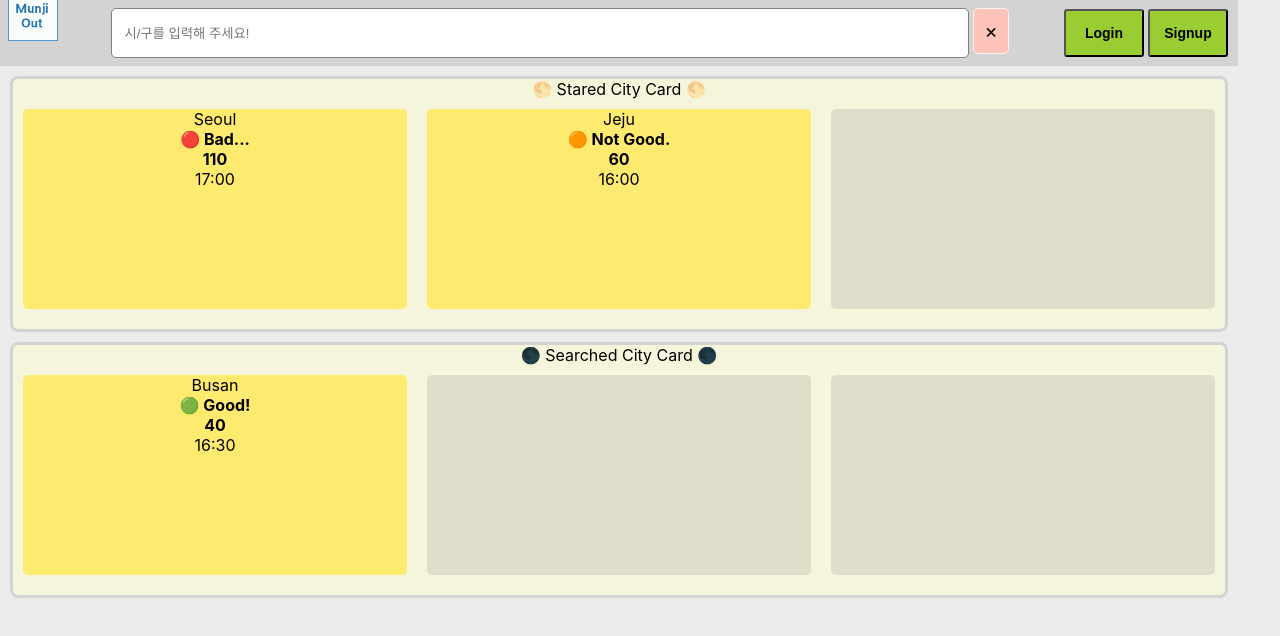
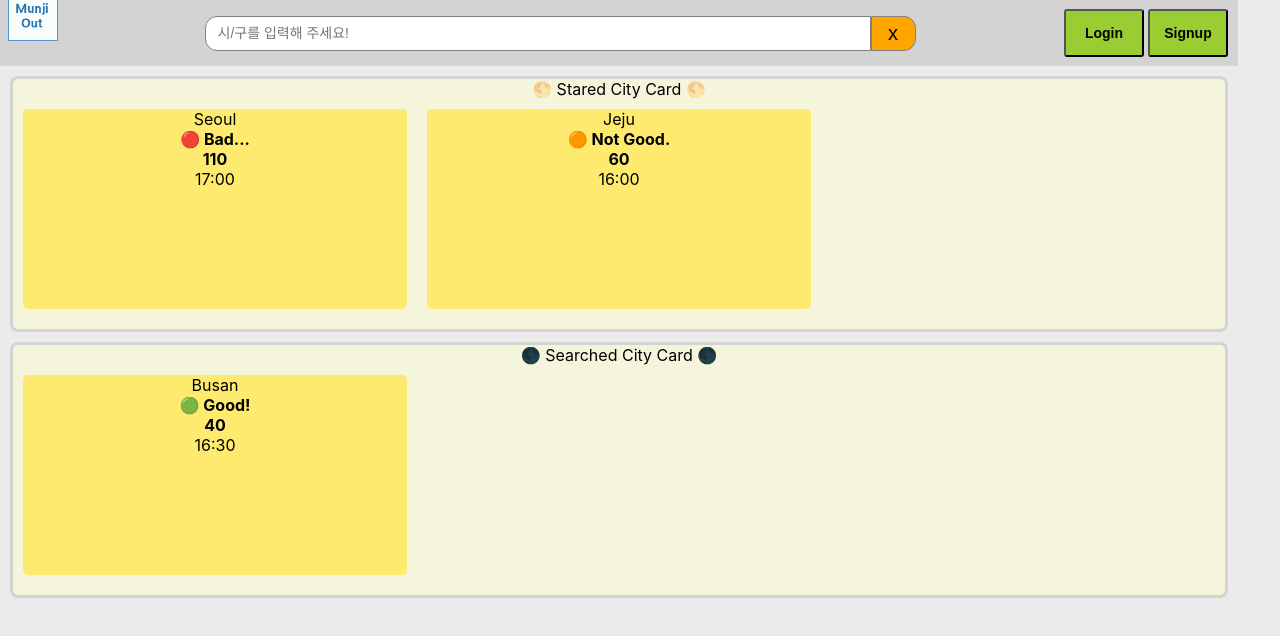
Before and after one commit to codestates/MunjiOut, a React (Create React App) app in the folder client/: page / in a window 1280 px wide. Shown: the top 636 px of the page. Built offline with nearby package versions, Linux system fonts and the light colour scheme.

Commit message:
add: mainpage searchBar, modify: signup searchbar

```diff
--- a/client/package.json
+++ b/client/package.json
@@ -7,6 +7,7 @@
     "@testing-library/react": "^11.1.0",
     "@testing-library/user-event": "^12.1.10",
     "axios": "^0.21.1",
+    "korean-regexp": "^1.0.9",
     "react": "^17.0.2",
     "react-dom": "^17.0.2",
     "react-router-dom": "^5.2.0",
--- a/client/src/App.js
+++ b/client/src/App.js
@@ -5,10 +5,9 @@ import Login from "./pages/Login";
 import Mypage from "./pages/Mypage";
 import { useEffect, useState } from "react";
 import { BrowserRouter, Route, Switch } from 'react-router-dom';
+import { getRegExp } from 'korean-regexp';
 
 function App() {
-  // SearchBar test Start
-  const LN = LocationName.map(el => el.locationName);
 
   const isStaredDummy = [
     { id: 1, city: "Seoul", time: "17:00", pm10value: 110 },
@@ -18,16 +17,30 @@ function App() {
     { id: 1, city: "Busan", time: "16:30", pm10value: 40 },
   ];
 
+  const LN = LocationName.map(el => el.locationName);
   const [keyword, setKeyword] = useState("");
-  const [searchResult, setSearchResult] = useState(LN);
+  const [searchResult, setSearchResult] = useState([]);
+  const [searchResultIdx, setSearchResultIdx] = useState(-1);
 
   // * keyword가 초기화 될 때마다, searchResult 변경하는 useEffect
   useEffect(() => {
     if (!keyword) {
-      setSearchResult(LN);
+      setSearchResult([]);
+      setSearchResultIdx(-1);
+    } else {
+      setSearchResult(LN
+        .filter(el => getRegExp(keyword).test(el))
+        .filter((el, idx) => idx < 5 ? el : null)
+      );
     }
-    console.log('🔵', keyword, '🟡', searchResult);
   }, [keyword]);
+
+  // * keyword, searchResult가 변경될 때 마다, keyword가 searchResult[0]과 동일하다면 searchResult 비우는 useEffect
+  // * searchResult가 비워질 때 마다, idx 초기화되는 useEffect
+  useEffect(() => {
+    if (keyword === searchResult[0]) setSearchResult([]);
+    if (searchResult.length === 0) setSearchResultIdx(0);
+  }, [keyword, searchResult]);
 
   // * SearchBar에 단어를 입력하면, keyword가 변경되는 event handler
   const handleKeywordChange = (e) => setKeyword(e.target.value);
@@ -35,22 +48,26 @@ function App() {
   // * kewyword를 초기화하는 event handler
   const handleKeywordDelete = () => setKeyword("");
 
-  // * SearchBar에 단어를 입력하면, DropDown & 클릭 시 event 발생하는 event handler
+  // * DropDown에 있는 li 클릭 시 해당 내용으로 keyword update되는 event handler
   const handleDropDownClick = (e) => {
-    setKeyword(e.target.innerHTML);
-    setSearchResult(LN.filter(el => el.includes(e.target.innerHTML)));
-  };
+    setKeyword(e.target.innerText);
+  }
 
-  // SearchBar test End
+  // * DropDonw에서 방향키, Enter 클릭 시 작용
+  const handleDropDown = (e) => {
+    if (e.key === "ArrowDown" && searchResultIdx < searchResult.length - 1) {
+      setSearchResultIdx(searchResultIdx + 1)
+    } else if (e.key === "ArrowUp" &&  -1 < searchResultIdx && searchResultIdx <= searchResult.length - 1) {
+      setSearchResultIdx(searchResultIdx - 1)
+    }
+    if (e.key === "Enter" && searchResult.length !== 0) {
+      setKeyword(searchResult[searchResultIdx]);
+    }
+  }
 
-  // ! Router test를 위해선 isLogin useState 값을 true, false로 변경하세요!
   const [isLogin, setIsLogin] = useState(false);
   const [isStared, setIsStared] = useState(isStaredDummy);
   const [isSearched, setIsSearched] = useState(isSearchedDummy);
-
-  function handleIsLogin () {
-    setIsLogin(!isLogin);
-  }
 
   return (
     <BrowserRouter>
@@ -60,16 +77,26 @@ function App() {
             <MainPage
             keyword={keyword}
             searchResult={searchResult}
+            searchResultIdx={searchResultIdx}
             handleKeywordChange={handleKeywordChange}
             handleKeywordDelete={handleKeywordDelete}
             handleDropDownClick={handleDropDownClick}
+            handleDropDown={handleDropDown}
             isLogin={isLogin}
             isStared={isStared}
             isSearched={isSearched}
             />
           </ Route>
           <Route path="/signup">
-            <Signup />
+            <Signup
+              keyword={keyword}
+              searchResult={searchResult}
+              searchResultIdx={searchResultIdx}
+              handleKeywordChange={handleKeywordChange}
+              handleKeywordDelete={handleKeywordDelete}
+              handleDropDownClick={handleDropDownClick}
+              handleDropDown={handleDropDown}
+            />
           </Route>
           <Route path="/login">
             <Login />
--- a/client/src/MainPage/Component/BodyFeature/Cards/EmptyCard.css
+++ b/client/src/MainPage/Component/BodyFeature/Cards/EmptyCard.css
@@ -6,9 +6,10 @@
   text-align: center;
   border-radius: 5px;
   background-color: gray;
-  opacity: 0.2;
+  opacity: 0;
 }
 
 .emptyCard:hover {
+  opacity: 0.03;
   background-color: rgb(117, 116, 116);
 }
--- a/client/src/MainPage/Component/Header.js
+++ b/client/src/MainPage/Component/Header.js
@@ -3,16 +3,29 @@ import Logo from './HeaderFeature/Logo';
 import Button from './HeaderFeature/Button';
 import SearchBar from './HeaderFeature/SearchBar';
 
-export default function Header ({ keyword, searchResult, handleKeywordChange, handleKeywordDelete, handleDropDownClick, isLogin }) {
+export default function Header (
+    {
+        keyword,
+        searchResult,
+        searchResultIdx,
+        handleKeywordChange,
+        handleKeywordDelete,
+        handleDropDownClick,
+        handleDropDown,
+        isLogin
+    }) {
+
     return (
         <div className="header">
             <Logo />
             <SearchBar
                 keyword={keyword}
                 searchResult={searchResult}
+                searchResultIdx={searchResultIdx}
                 handleKeywordChange={handleKeywordChange}
                 handleKeywordDelete={handleKeywordDelete}
                 handleDropDownClick={handleDropDownClick}
+                handleDropDown={handleDropDown}
             />
             <Button isLogin={isLogin} />
         </div>
--- a/client/src/MainPage/Component/HeaderFeature/SearchBar.css
+++ b/client/src/MainPage/Component/HeaderFeature/SearchBar.css
@@ -1,17 +1,48 @@
+.searchContainer {
+  margin: 0px;
+  display: flex;
+}
+
 .searchBar {
-  margin: 2px;
+  margin: 0px;
   padding: 4px 12px;
-  width: 65vw;
-  height: 40px;
-  border-radius: 5px;
-  border: 1px solid gray;
+  width: 50vw;
+  font-size: 14px;
+  border-radius: 12px 0 0 12px;
+  border: 0.3px solid gray;
 }
 
 .deleteBtn {
-  margin: 2px;
-  padding: 10px;
+  margin: 0px;
   font-size: 20px;
-  background-color: rgb(255, 196, 185);
-  border-radius: 5px;
-  border: 1px solid whitesmoke;
+  width: 45px;
+  height: 35px;
+  background-color: orange;
+  border-radius: 0 12px 12px 0;
+  border: 0.3px solid gray;
 }
+
+.searchList {
+  position: absolute;
+  margin: 0px;
+  padding: 4px 12px;
+  width: 50vw;
+  border-radius: 12px;
+  background-color: white;
+  border: 0.3px solid gray;
+}
+
+.resultList,
+.hoverList {
+  list-style: none;
+  font-size: 14px;
+  margin: 5px;
+  padding: 8px 4px;
+}
+
+.resultList:hover,
+.hoverList {
+  background-color: whitesmoke;
+  font-weight: bold;
+  color: orange;
+}
--- a/client/src/MainPage/Component/HeaderFeature/SearchBar.js
+++ b/client/src/MainPage/Component/HeaderFeature/SearchBar.js
@@ -1,26 +1,46 @@
 import './SearchBar.css';
 import { useState } from 'react';
 
-export default function SearchBar ({ keyword, searchResult, handleKeywordChange, handleDropDownClick, handleKeywordDelete }) {
+export default function SearchBar (
+    {
+        keyword,
+        searchResult,
+        searchResultIdx,
+        handleKeywordChange,
+        handleKeywordDelete,
+        handleDropDownClick,
+        handleDropDown
+    }) {
 
     return (
         <div>
+            <div className="searchContainer">
                 <input
+                    type="text"
                     className="searchBar"
                     placeholder="시/구를 입력해 주세요!"
                     value={keyword}
                     onChange={(e) => handleKeywordChange(e)}
+                    onKeyUp={(e) => handleDropDown(e)}
                 />
-            {keyword === "" ? null : (searchResult.map((el, idx) => {
+                <input type="submit" className="deleteBtn" onClick={handleKeywordDelete} value={"x"} />
+            </div>
+            {searchResult.length === 0 ? null :
+                <div className="searchList">
+                    {searchResult.map((el, idx) =>
                         <li
-                    className="dropDownList"
-                    onClick={(e) => handleDropDownClick(e)}
-                    key={idx + 1}
+                            className={searchResultIdx === idx ? "hoverList" : "resultList"}
+                            value={el}
+                            onClick={(e) => {
+                                handleDropDownClick(e)
+                            }}
+                            key={idx}
                         >
                             {el}
                         </li>
-            }))}
-            <span className="deleteBtn" onClick={handleKeywordDelete}>&times;</span>
+                    )}
+                </div>
+            }
         </div>
     );
 }
--- a/client/src/MainPage/MainPage.js
+++ b/client/src/MainPage/MainPage.js
@@ -6,22 +6,26 @@ export default function MainPage (
     {
         keyword,
         searchResult,
+        searchResultIdx,
         handleKeywordChange,
         handleKeywordDelete,
         handleDropDownClick,
+        handleDropDown,
         isLogin,
         isStared,
         isSearched
     }) {
 
     return (
-        <div>
+        <div className="mainPage">
             <Header
                 keyword={keyword}
                 searchResult={searchResult}
+                searchResultIdx={searchResultIdx}
                 handleKeywordChange={handleKeywordChange}
                 handleKeywordDelete={handleKeywordDelete}
                 handleDropDownClick={handleDropDownClick}
+                handleDropDown={handleDropDown}
                 isLogin={isLogin}
             />
             <Body
--- a/client/src/pages/SignUp.css
+++ b/client/src/pages/SignUp.css
@@ -63,3 +63,18 @@ img {
   border: 1px solid transparent;
   border-radius: 0.25rem;
 }
+
+.nonHoverOption,
+.hoverOption {
+  list-style: none;
+  font-size: 14px;
+  margin: 5px;
+  padding: 8px 4px;
+}
+
+.nonHoverOption:hover,
+.hoverOption {
+  background-color: whitesmoke;
+  font-weight: bold;
+  color: orange;
+}
--- a/client/src/pages/SignUp.js
+++ b/client/src/pages/SignUp.js
@@ -4,7 +4,17 @@ import "./SignUp.css";
 import axios from "axios";
 import { Link } from 'react-router-dom';
 
-function Signup() {
+function Signup(
+  {
+    keyword,
+    searchResult,
+    searchResultIdx,
+    handleKeywordChange,
+    handleKeywordDelete,
+    handleDropDownClick,
+    handleDropDown
+  }) {
+
   const [userInfo, setUserInfo] = useState({
     username: "",
     email: "",
@@ -147,10 +157,44 @@ function Signup() {
         </div>
         <div>
           <div className="info">주소</div>
-          <input
+          {/* <input
             placeholder="주소를 검색해주세요"
             onBlur={handleInputValue("address")}
-          ></input>
+          ></input> */}
+          <div>
+            <input
+              type="text"
+              onChange={(e) => {
+                handleKeywordChange(e)
+              }}
+              onKeyUp={(e) => handleDropDown(e)}
+              // ! 이 부분에서 어떻게 userInfo를 다뤄야할지 생각이 나질 않습니다...
+              onBlur={handleInputValue("address")}
+              placeholder="주소를 검색해주세요"
+              value={keyword}
+            />
+            <input
+              type="submit"
+              onClick={handleKeywordDelete}
+              value={"주소 삭제"}
+            />
+          </div>
+          {searchResult.length === 0 ? null :
+            <div>
+              {searchResult.map((el, idx) =>
+                <li
+                  className={searchResultIdx === idx ? "hoverList" : "resultList"}
+                  value={el}
+                  onClick={(e) => {
+                    handleDropDownClick(e)
+                  }}
+                  key={idx}
+                >
+                  {el}
+                </li>
+              )}
+            </div>
+          }
         </div>
         <button className="btn_SU" onClick={handleSignupRequest}>
           회원가입
```
Also changed, not shown: 1 other file (tests, documents, lock files or other folders). Lines whose indentation alone changed are shown as unchanged.
